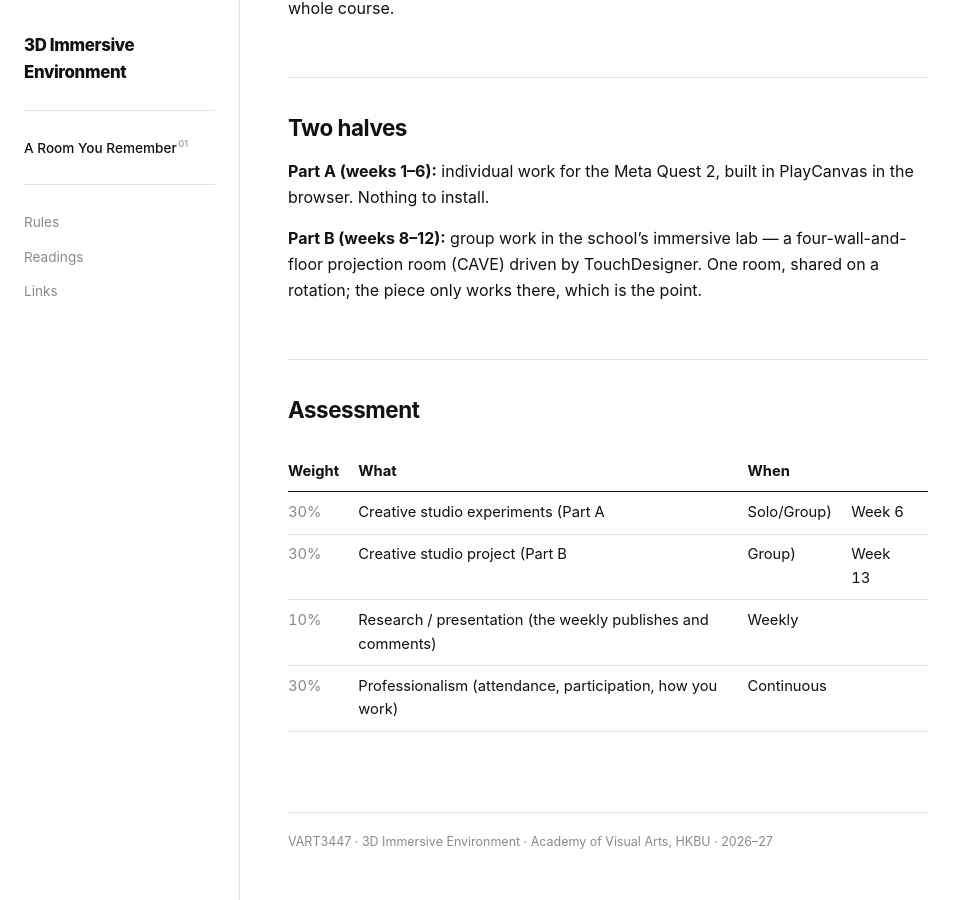
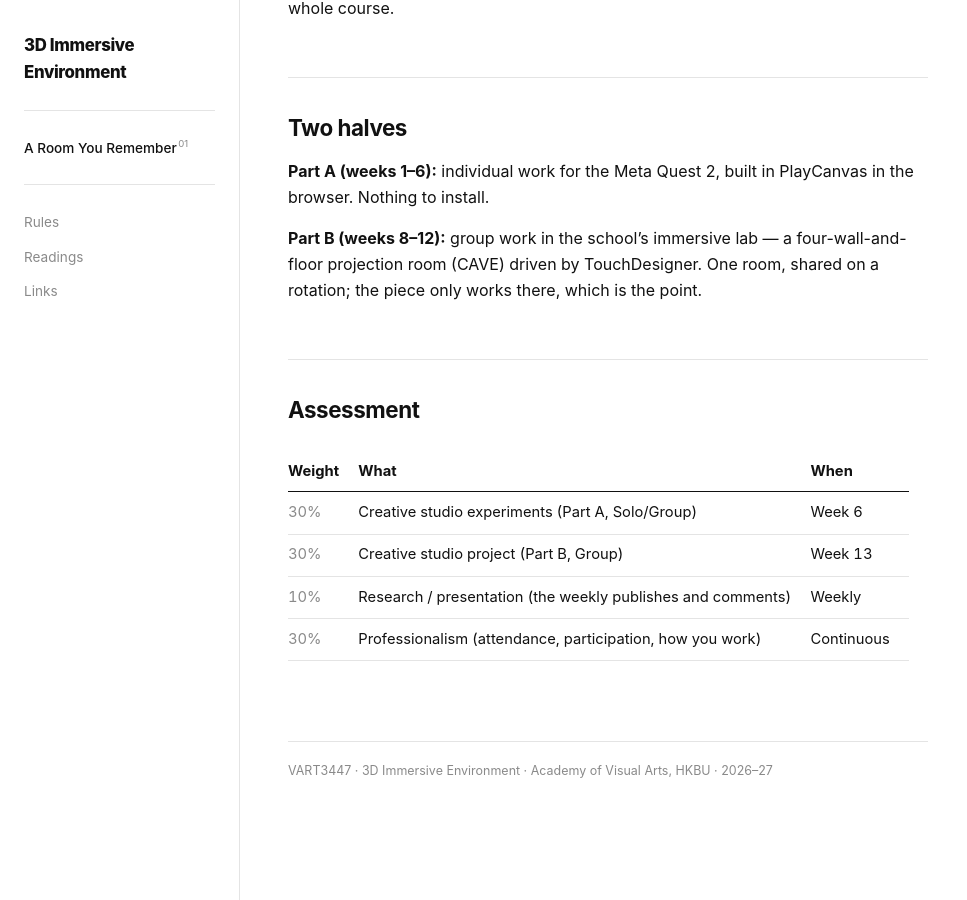
Before and after one commit to kachichan/vart3447-3d-immersive-environment, a Jekyll site: the page built from index.md, in a window 1280 px wide and 900 px high, scrolled down 1704 px. Shown: the whole window, without its empty margins (0-967 px from the left). Built offline with Jekyll 4.4.1, drawn with Linux system fonts in a browser that asks for light colours; some web fonts are replaced; after the commit the page ends 2533 px from its top, so only the background shows below that.

```diff
--- a/index.md
+++ b/index.md
@@ -58,7 +58,7 @@ room, shared on a rotation; the piece only works there, which is the point.
 
 | Weight | What | When |
 |---|---|---|
-| 30% | Creative studio experiments (Part A | Solo/Group) | Week 6 |
-| 30% | Creative studio project (Part B | Group) | Week 13 |
+| 30% | Creative studio experiments (Part A, Solo/Group) | Week 6 |
+| 30% | Creative studio project (Part B, Group) | Week 13 |
 | 10% | Research / presentation (the weekly publishes and comments) | Weekly |
 | 30% | Professionalism (attendance, participation, how you work) | Continuous |
```
